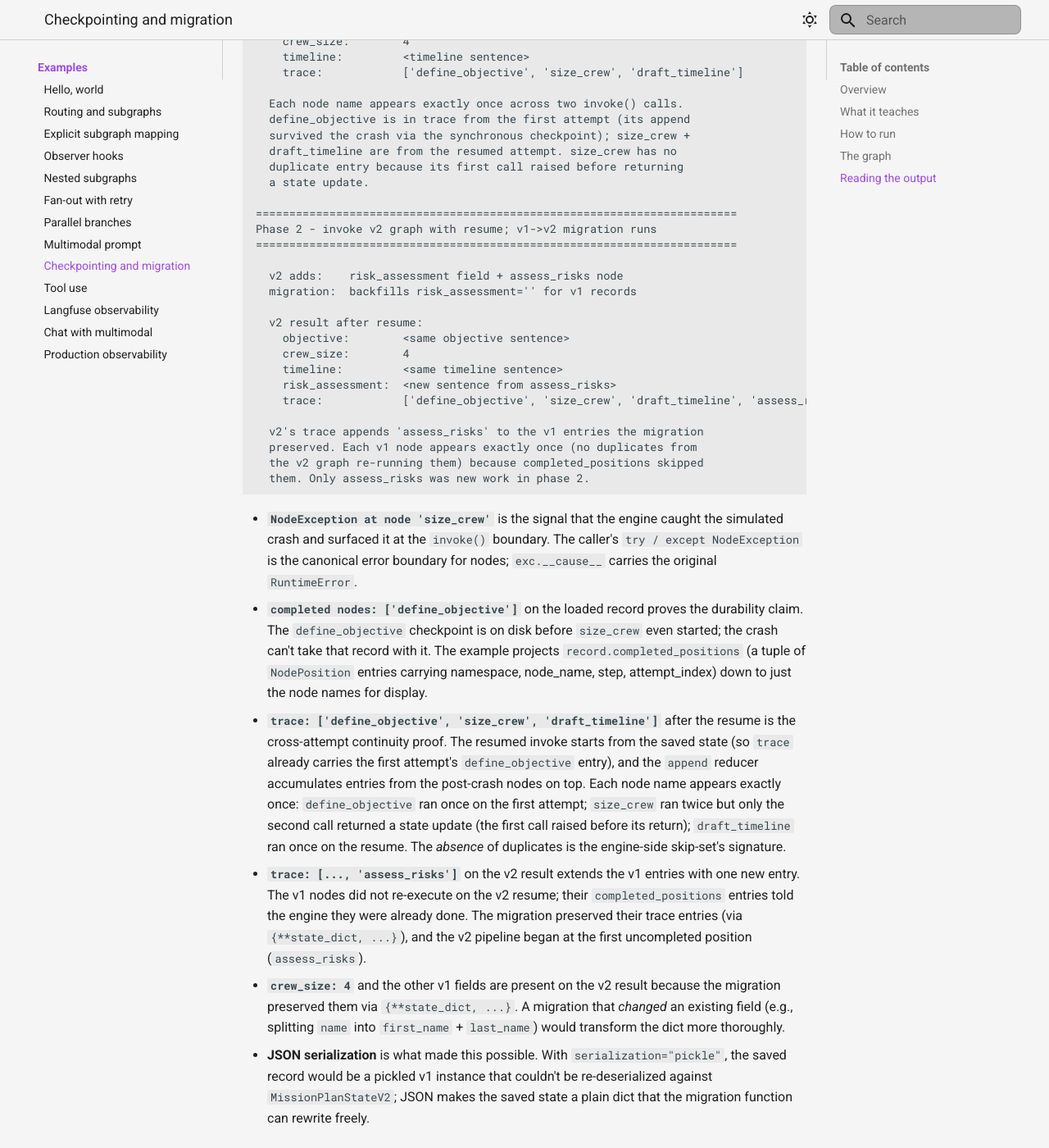
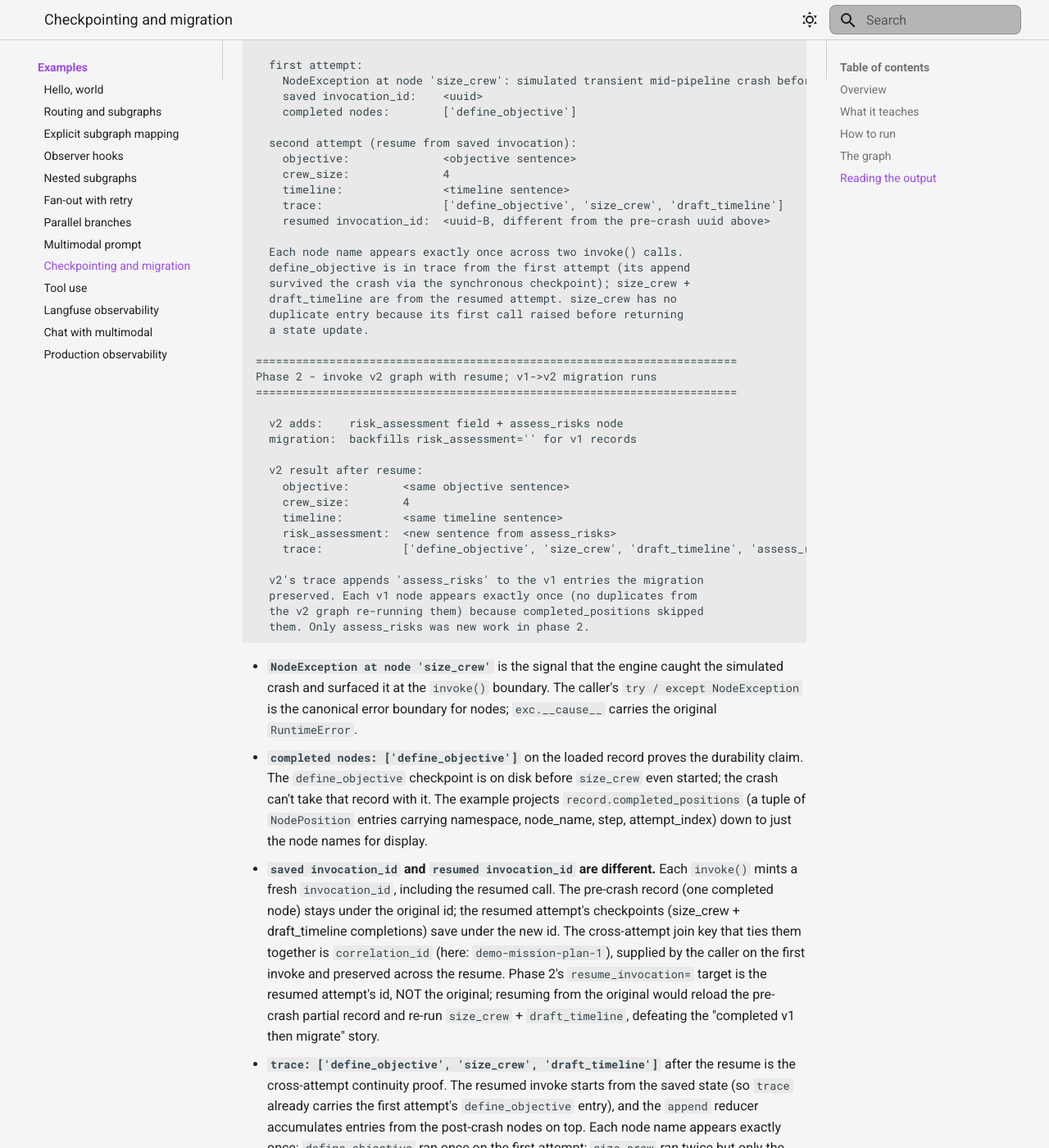
Before and after one commit to LunarCommand/openarmature-python, an MkDocs documentation site: the page built from docs/examples/08-checkpointing-and-migration.md, in a window 1280 px wide and 1400 px high, scrolled down 2635 px. Shown: the whole window at 82% size. Built offline with MkDocs 1.6.1 and Material for MkDocs 9.7.7, drawn with Linux system fonts in a browser that asks for light colours; some of the changed text lies outside the part shown.

Commit message:
Fix phase 2 resume target in example 08
Phase 2 was passing the pre-crash record's invocation_id to
resume_invocation=, which made the v2 graph re-run size_crew +
draft_timeline rather than resuming from the post-resume
completed record. Each invoke() (including a resume) mints its
own invocation_id; the pre-crash record stays under the original
id, the resumed attempt's checkpoints save under a new id.

Phase 1's resume now re-queries CheckpointFilter(correlation_id=
run_id) after the second invoke completes to capture the new id.
Phase 2 uses that id as resume_invocation= instead of the
original. The walk-through doc grows a new bullet explaining the
two-id semantics; the resumed id is printed in phase 1's output
block alongside the result fields.

Surfaced by CoPilot review on PR #118 (line 361 + 403 threads).

```diff
--- a/docs/examples/08-checkpointing-and-migration.md
+++ b/docs/examples/08-checkpointing-and-migration.md
@@ -64,6 +64,14 @@
   node. The retried node runs from a clean slate against the
   loaded state - whatever transient condition caused the previous
   failure can resolve cleanly.
+- **Each `invoke()` mints its own `invocation_id`, even on resume.**
+  The pre-crash record stays under the original id; the resumed
+  attempt's new checkpoints save under a fresh id. Phase 2's resume
+  target is the *resumed attempt's* id (the post-resume completed
+  record), not the original id (the pre-crash partial record).
+  The example re-queries `CheckpointFilter(correlation_id=run_id)`
+  after the phase 1 resume completes to capture the new id; the
+  shared `correlation_id` is the cross-attempt join key.
 - **[`State.schema_version`](../concepts/checkpointing.md)** as a
   `ClassVar[str]` declaration. Empty string opts the class out of
   migration support; any non-empty value opts it in.
@@ -140,10 +148,11 @@
     completed nodes:        ['define_objective']
 
   second attempt (resume from saved invocation):
-    objective:        <objective sentence>
-    crew_size:        4
-    timeline:         <timeline sentence>
-    trace:            ['define_objective', 'size_crew', 'draft_timeline']
+    objective:              <objective sentence>
+    crew_size:              4
+    timeline:               <timeline sentence>
+    trace:                  ['define_objective', 'size_crew', 'draft_timeline']
+    resumed invocation_id:  <uuid-B, different from the pre-crash uuid above>
 
   Each node name appears exactly once across two invoke() calls.
   define_objective is in trace from the first attempt (its append
@@ -184,6 +193,19 @@
   `record.completed_positions` (a tuple of `NodePosition` entries
   carrying namespace, node_name, step, attempt_index) down to
   just the node names for display.
+- **`saved invocation_id` and `resumed invocation_id` are
+  different.** Each `invoke()` mints a fresh `invocation_id`,
+  including the resumed call. The pre-crash record (one completed
+  node) stays under the original id; the resumed attempt's
+  checkpoints (size_crew + draft_timeline completions) save under
+  the new id. The cross-attempt join key that ties them together
+  is `correlation_id` (here: `demo-mission-plan-1`), supplied by
+  the caller on the first invoke and preserved across the resume.
+  Phase 2's `resume_invocation=` target is the resumed attempt's
+  id, NOT the original; resuming from the original would reload
+  the pre-crash partial record and re-run `size_crew` +
+  `draft_timeline`, defeating the "completed v1 then migrate"
+  story.
 - **`trace: ['define_objective', 'size_crew', 'draft_timeline']`**
   after the resume is the cross-attempt continuity proof. The
   resumed invoke starts from the saved state (so `trace` already
```
Also changed, not shown: 1 other file.
